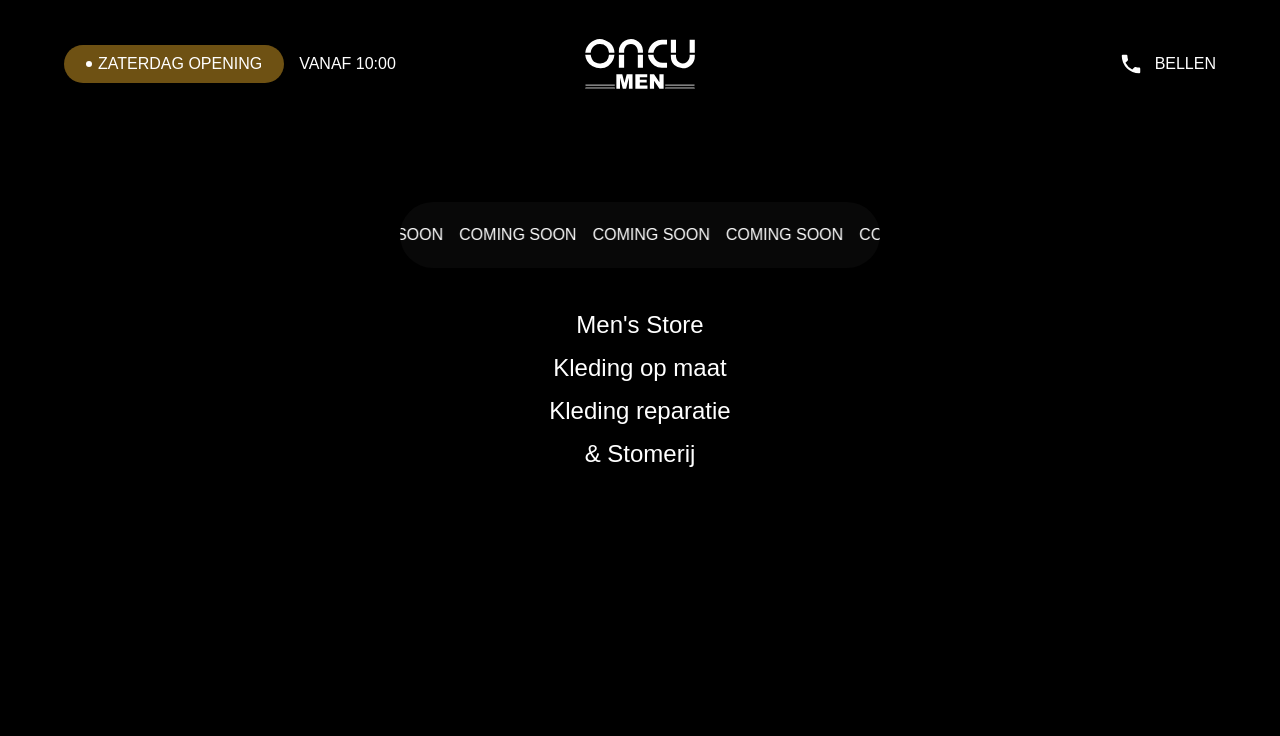
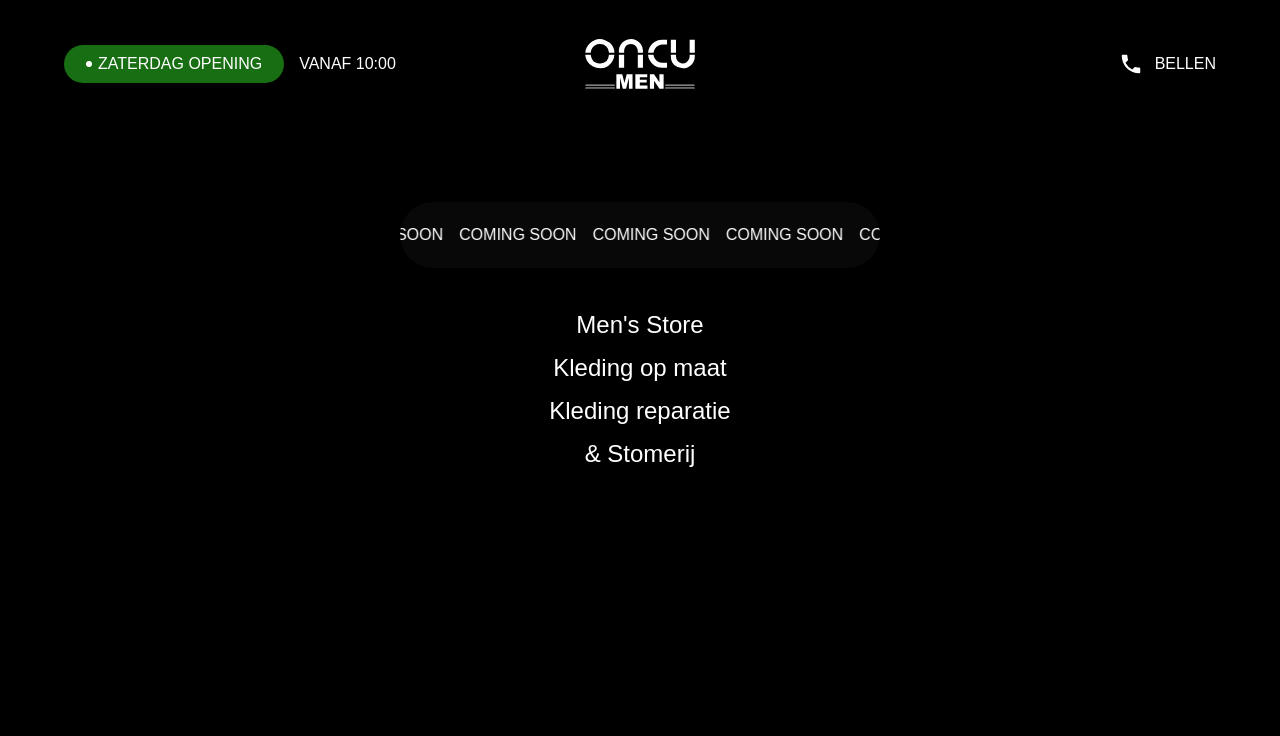
Before and after one commit to BazzoKelesh/oncu, a plain HTML site: page index.html in a window 1280 px wide. Shown: the top 736 px of the page. Drawn offline with nearby package versions, Linux system fonts and the light colour scheme; a script that the page names is missing.

Commit message:
Update oncu.webflow.css

```diff
--- a/css/oncu.webflow.css
+++ b/css/oncu.webflow.css
@@ -59,7 +59,7 @@ a {
 }
 
 .time-tag.closed {
-  background-color: #6e5113;
+  background-color: #186e13;
 }
 
 .time-tag-content {
```
